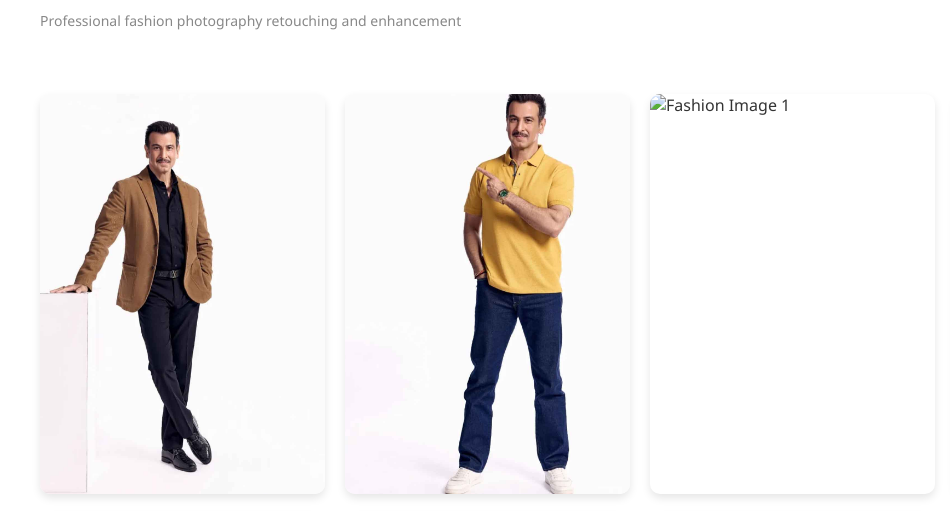
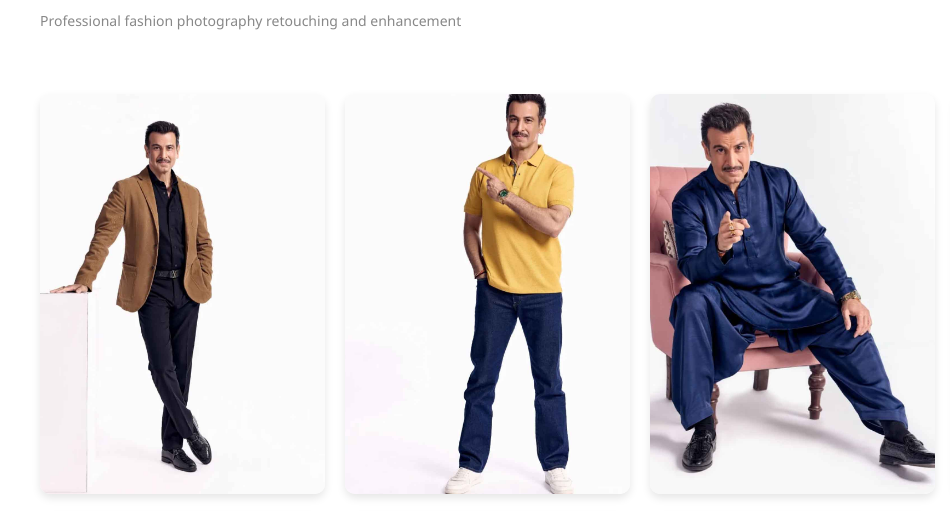
Before and after one commit to ankushtaank/ankush-taank, a plain HTML site: page fashion.html in a window 1280 px wide. Shown: the part 115-626 px from the top of the page, 0-950 px from the left. Drawn offline with Linux system fonts and the light colour scheme.

Commit message:
Update fashion.html

```diff
--- a/fashion.html
+++ b/fashion.html
@@ -121,7 +121,7 @@
   <section class="gallery">
     <img src="fashion/1.jpg" alt="Fashion Image 1" />
     <img src="fashion/2.jpg" alt="Fashion Image 1" />
-    <img src="fashion/3.PNG" alt="Fashion Image 1" />
+    <img src="fashion/3.jpg" alt="Fashion Image 1" />
     <img src="fashion/4.jpg" alt="Fashion Image 1" />
     <img src="fashion/5.jpg" alt="Fashion Image 1" />
     <img src="fashion/6.jpg" alt="Fashion Image 1" />
```
